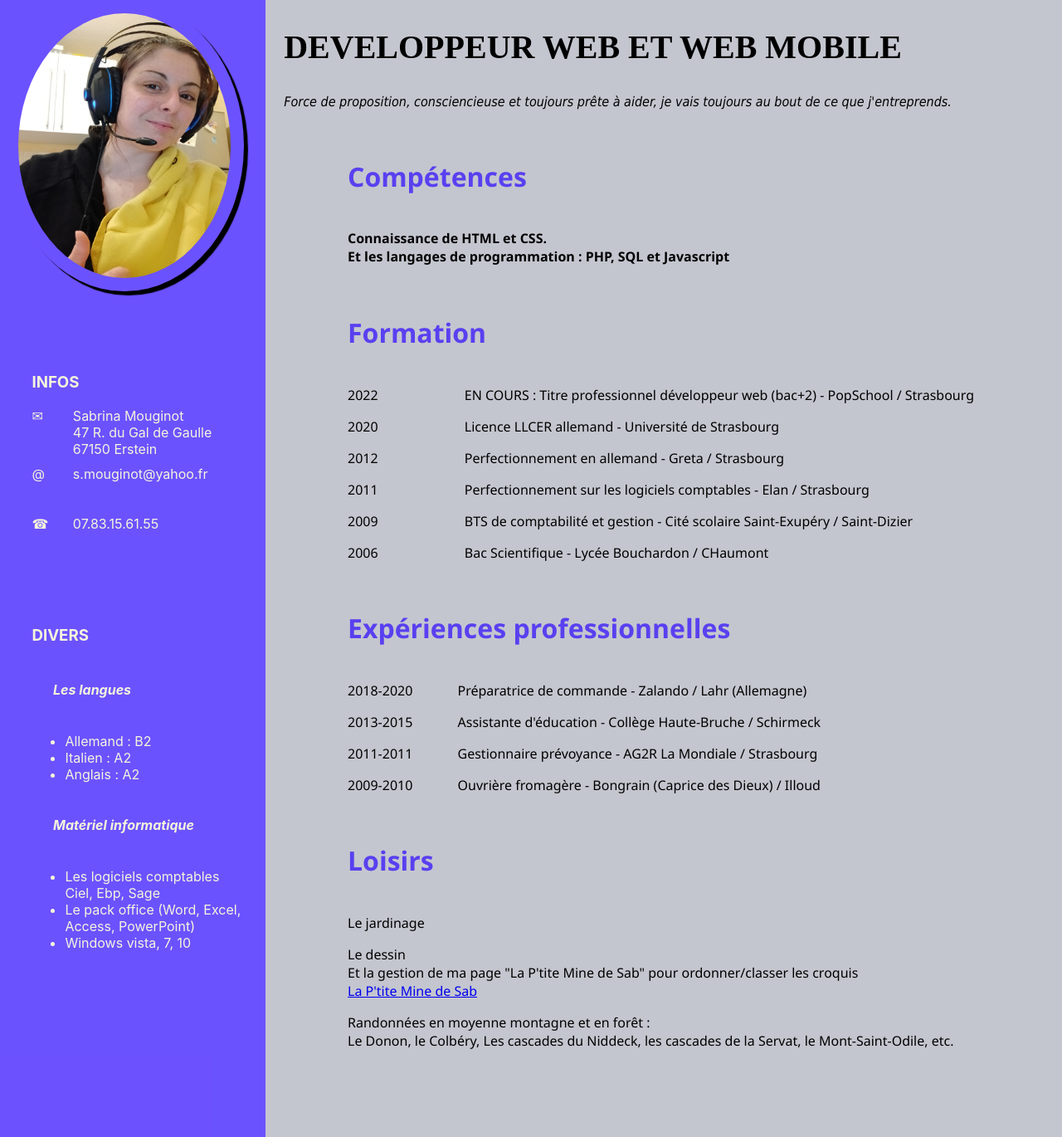
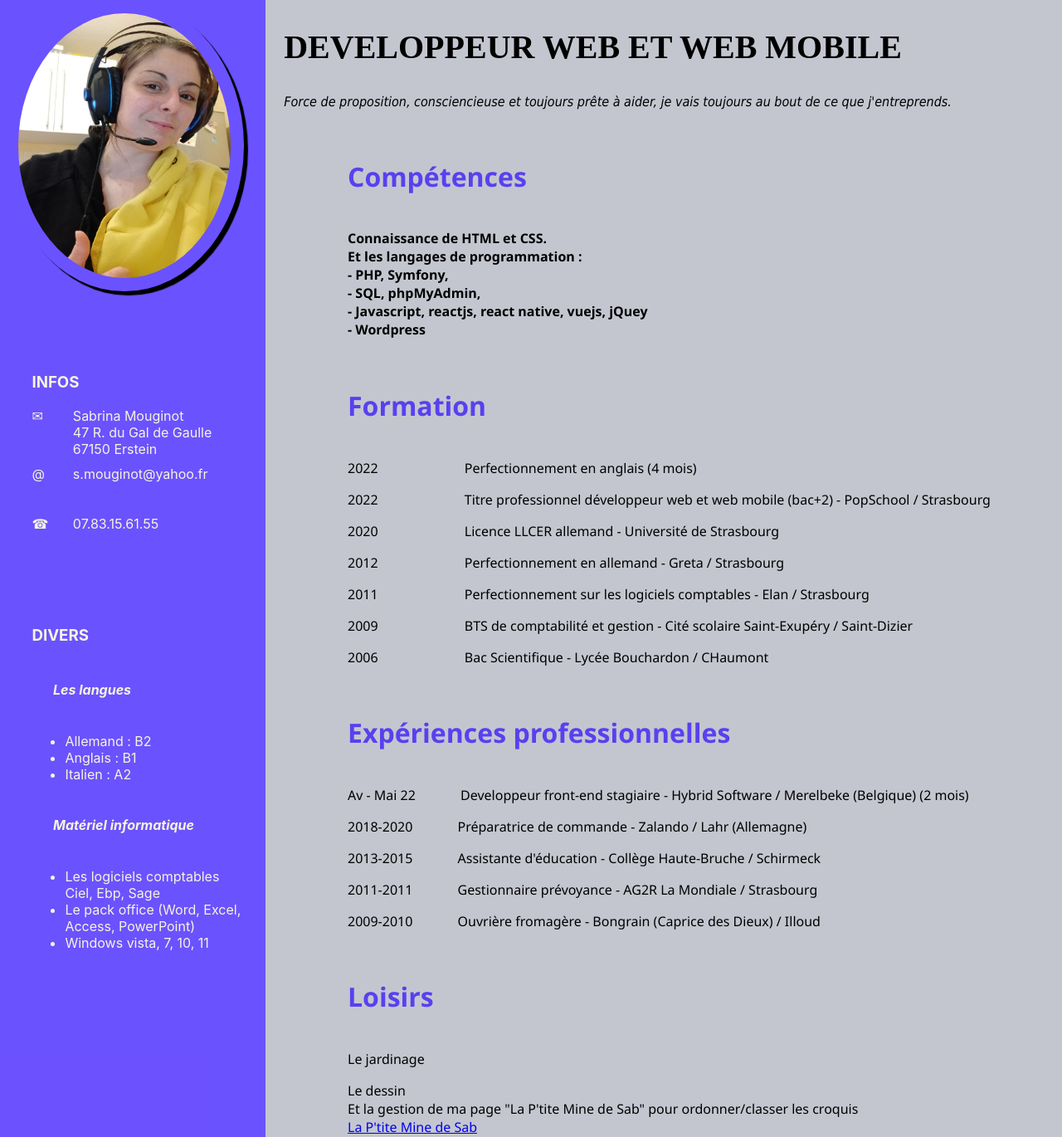
Before and after one commit to SabrinaMouginot/Animation_-Javascript, a website: page CVresponsive/index.html in a window 1280 px wide. Shown: the top 1370 px of the page at 83% size. Drawn offline with Linux system fonts and the light colour scheme.

Commit message:
mis a jour du cv

```diff
--- a/CVresponsive/index.html
+++ b/CVresponsive/index.html
@@ -31,14 +31,14 @@
                 <div class="Langues"><em>Les langues</em></div>
                 <ul>
                     <li>Allemand : B2 </li>
+                    <li>Anglais : B1</li>
                     <li>Italien : A2</li>
-                    <li>Anglais : A2</li>
                 </ul>
                 <div class="Informatique"><em>Matériel informatique</em></div>
                 <ul>
                     <li>Les logiciels comptables Ciel, Ebp, Sage </li>
                     <li>Le pack office (Word, Excel, Access, PowerPoint)</li>
-                    <li>Windows vista, 7, 10</li>
+                    <li>Windows vista, 7, 10, 11</li>
                 </ul>
             </div>
         </section>
@@ -56,28 +56,26 @@
             <div class="competences">
                 <h4>Compétences</h4>
                 <p><strong>Connaissance de HTML et CSS. <br>
-                        Et les langages de programmation : PHP, SQL et Javascript</strong></p>
+                        Et les langages de programmation : <br>
+                        - PHP, Symfony, <br> - SQL, phpMyAdmin, <br> - Javascript, reactjs, react native, vuejs, jQuey <br> - Wordpress</strong></p>
             </div>
             <div class="qualifications">
                 <h4>Formation</h4>
-                <p>2022 <span class="Formation"> EN COURS : Titre professionnel développeur web (bac+2) - PopSchool /
-                        Strasbourg </span></p>
+                <p>2022 <span class="Formation"> Perfectionnement en anglais (4 mois) </span></p>
+                <p>2022 <span class="Formation"> Titre professionnel développeur web et web mobile (bac+2) - PopSchool / Strasbourg </span></p>
                 <p>2020 <span class="Formation"> Licence LLCER allemand - Université de Strasbourg</span></p>
                 <p>2012 <span class="Formation"> Perfectionnement en allemand - Greta / Strasbourg </span></p>
-                <p>2011 <span class="Formation"> Perfectionnement sur les logiciels comptables - Elan /
-                        Strasbourg</span></p>
-                <p>2009 <span class="Formation"> BTS de comptabilité et gestion - Cité scolaire Saint-Exupéry /
-                        Saint-Dizier</span></p>
+                <p>2011 <span class="Formation"> Perfectionnement sur les logiciels comptables - Elan / Strasbourg</span></p>
+                <p>2009 <span class="Formation"> BTS de comptabilité et gestion - Cité scolaire Saint-Exupéry / Saint-Dizier</span></p>
                 <p>2006 <span class="Formation"> Bac Scientifique - Lycée Bouchardon / CHaumont</span></p>
             </div>
             <div class="professions">
                 <h4>Expériences professionnelles</h4>
+                <p>Av - Mai 22 <span class="experience">Developpeur front-end stagiaire - Hybrid Software / Merelbeke (Belgique) (2 mois) </span></p>
                 <p>2018-2020 <span class="experience">Préparatrice de commande - Zalando / Lahr (Allemagne)</span></p>
-                <p>2013-2015 <span class="experience">Assistante d'éducation - Collège Haute-Bruche / Schirmeck</span>
-                </p>
+                <p>2013-2015 <span class="experience">Assistante d'éducation - Collège Haute-Bruche / Schirmeck</span></p>
                 <p>2011-2011 <span class="experience">Gestionnaire prévoyance - AG2R La Mondiale / Strasbourg</span></p>
-                <p>2009-2010 <span class="experience">Ouvrière fromagère - Bongrain (Caprice des Dieux) / Illoud</span>
-                </p>
+                <p>2009-2010 <span class="experience">Ouvrière fromagère - Bongrain (Caprice des Dieux) / Illoud</span></p>
             </div>
             <div class="loisirs">
                 <h4>Loisirs</h4>
```
Also changed, not shown: ToDoListJS/indexTDL.html (+3 -1 lines).
